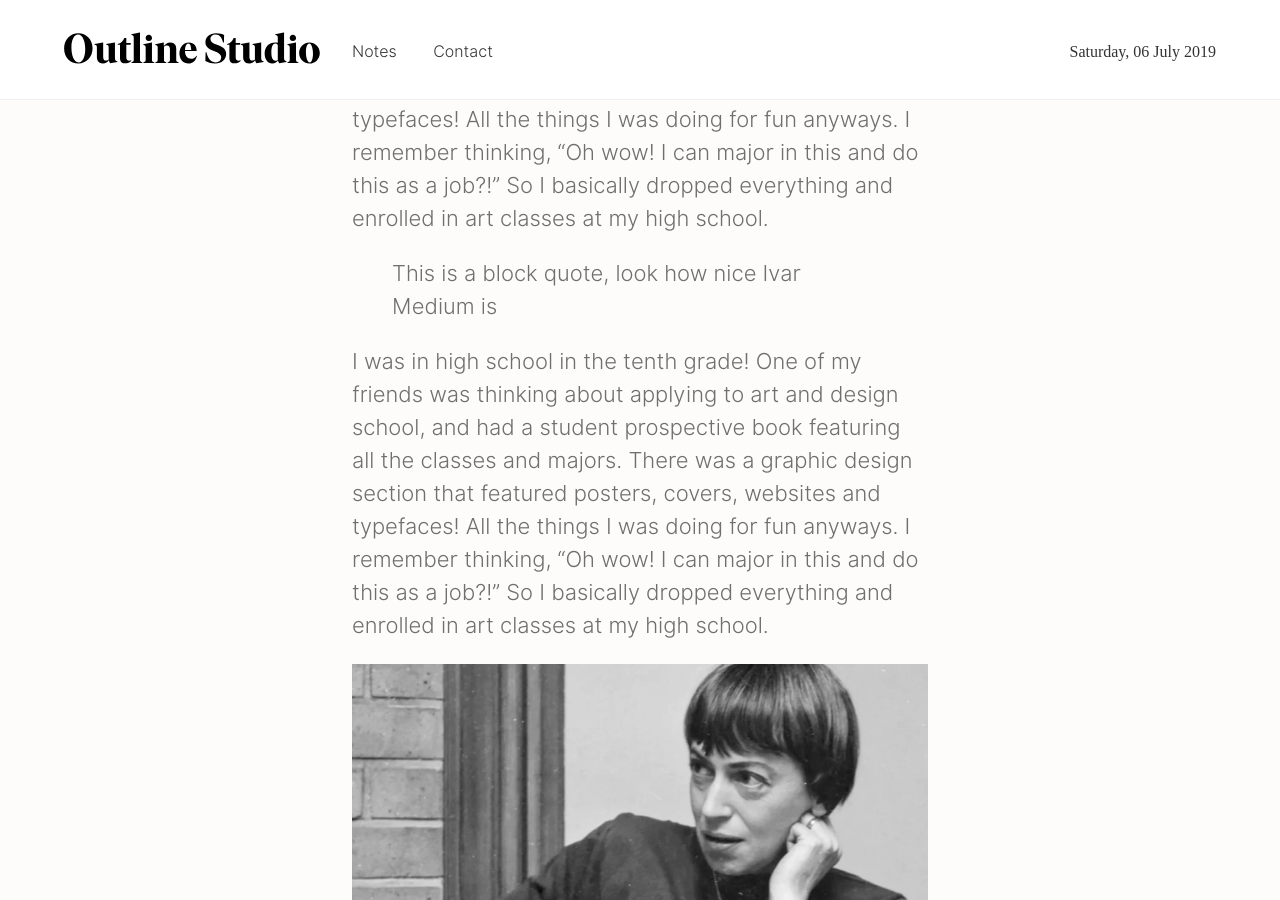
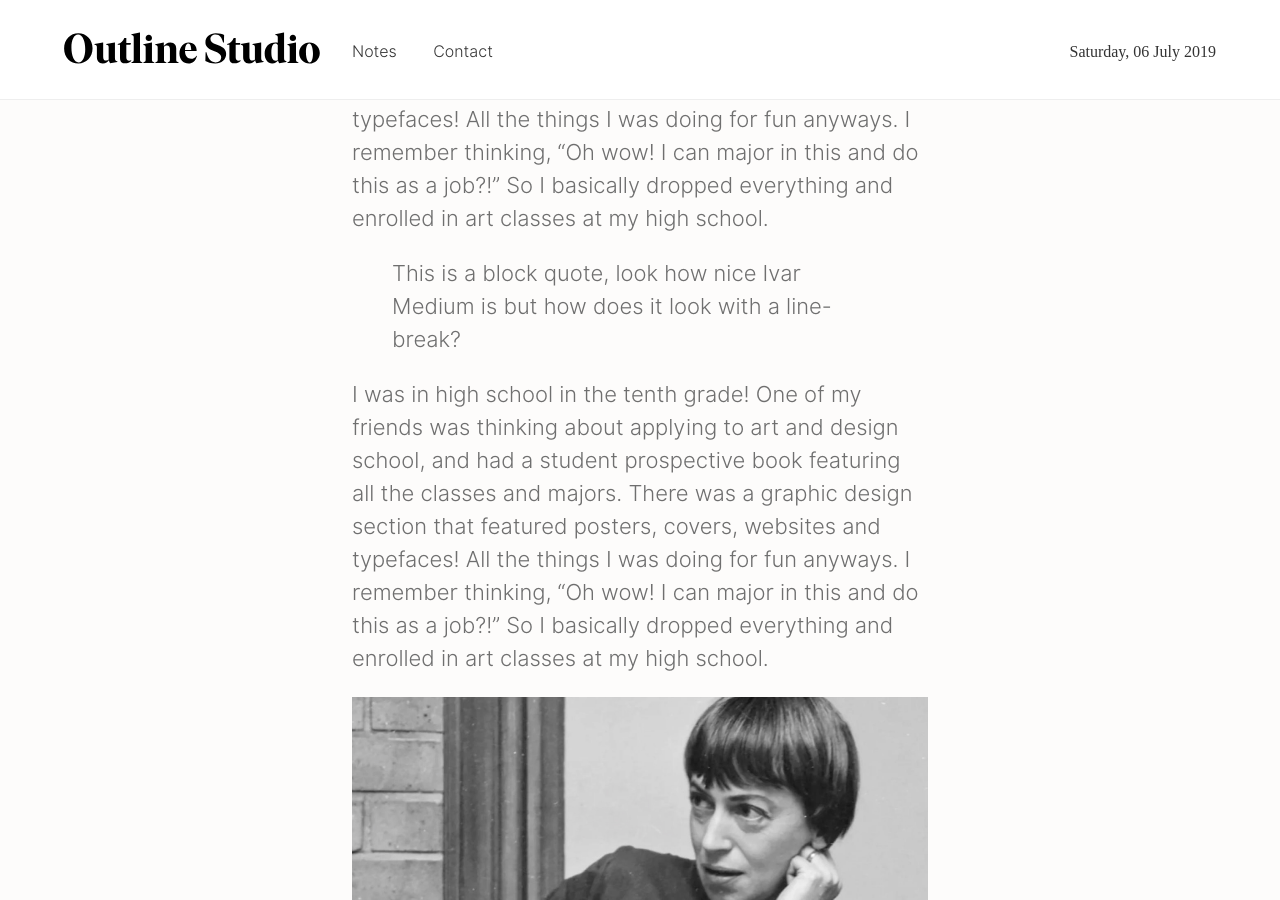
Before and after one commit to aarongilmore/outline-studio, a Jekyll site: the page built from _notes/2019-06-11-hello-world.md, in a window 1280 px wide and 900 px high, scrolled down 528 px. Built offline with Jekyll 4.4.1, drawn with Linux system fonts in a browser that asks for light colours; nearby versions of some CDN libraries; some web fonts are replaced.

Commit message:
Updated Hello World

```diff
--- a/_notes/2019-06-11-hello-world.md
+++ b/_notes/2019-06-11-hello-world.md
@@ -16,7 +16,7 @@ I was in high school in the tenth grade! One of my friends was thinking about ap
 
 I was in high school in the tenth grade! One of my friends was thinking about applying to art and design school, and had a student prospective book featuring all the classes and majors. There was a graphic design section that featured posters, covers, websites and typefaces! All the things I was doing for fun anyways. I remember thinking, “Oh wow! I can major in this and do this as a job?!” So I basically dropped everything and enrolled in art classes at my high school.
 
-> This is a block quote, look how nice Ivar Medium is
+> This is a block quote, look how nice Ivar Medium is but how does it look with a line-break?
 
 I was in high school in the tenth grade! One of my friends was thinking about applying to art and design school, and had a student prospective book featuring all the classes and majors. There was a graphic design section that featured posters, covers, websites and typefaces! All the things I was doing for fun anyways. I remember thinking, “Oh wow! I can major in this and do this as a job?!” So I basically dropped everything and enrolled in art classes at my high school.
 
```
